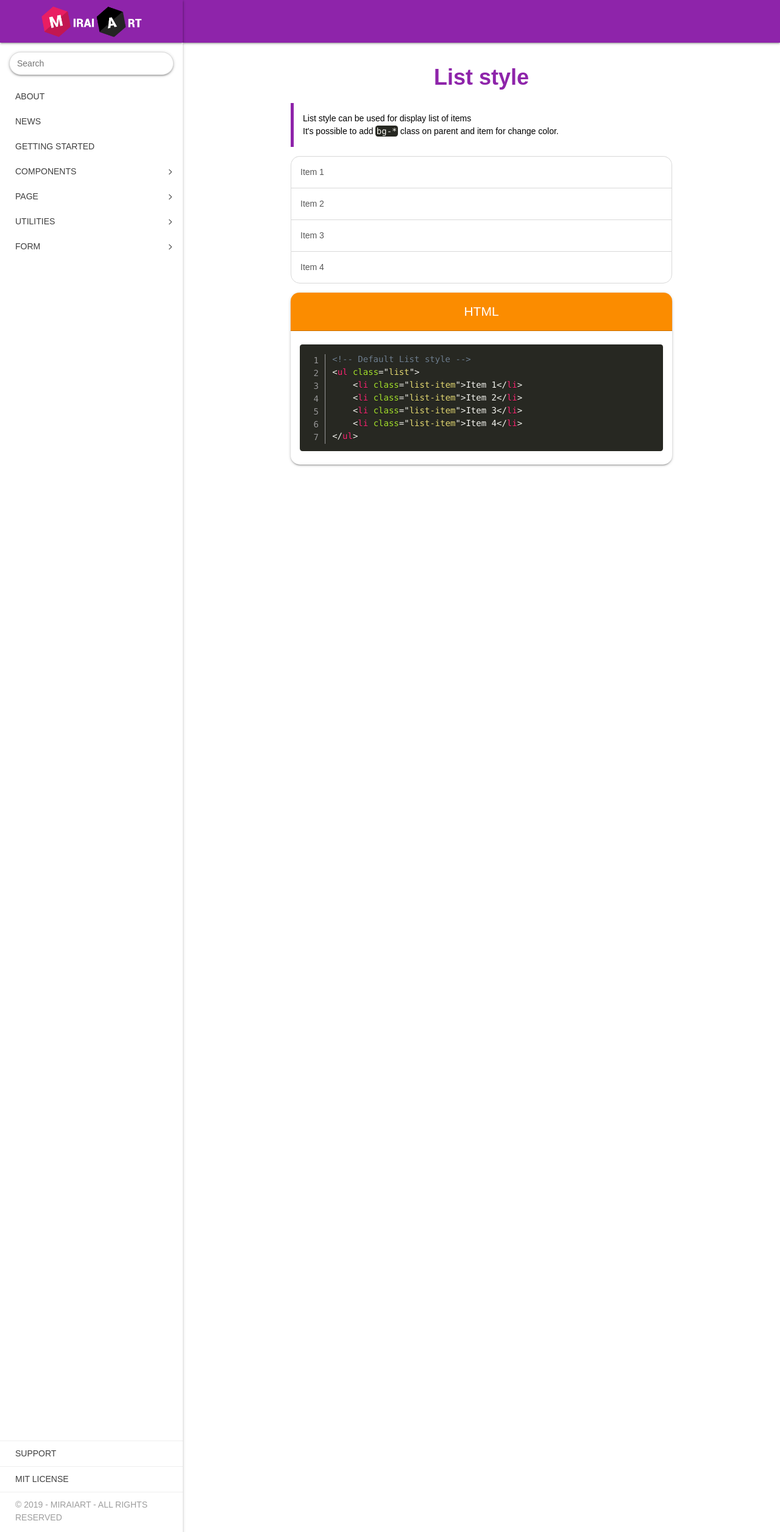
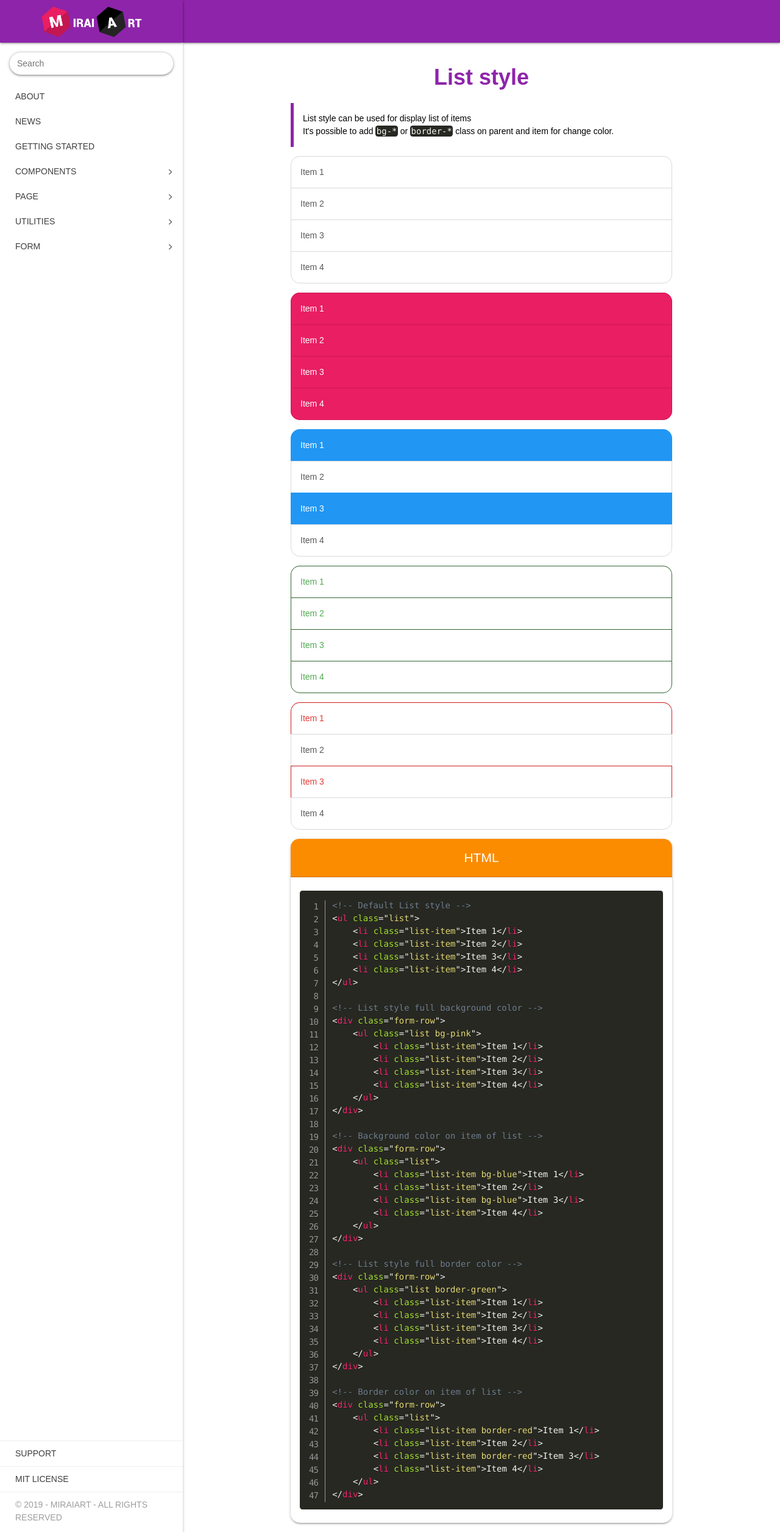
Before and after one commit to MiraiArt/miraiart.github.io, a Jekyll site: the page built from list-style.html, in a window 1280 px wide. Shown: the whole page at 61% size. Built offline with Jekyll 4.4.1, drawn with Linux system fonts in a browser that asks for light colours; nearby versions of some CDN libraries; comment, search, counter and statistics services are not loaded.

Commit message:
Update list-style.html

```diff
--- a/list-style.html
+++ b/list-style.html
@@ -8,7 +8,7 @@ title: "Component - List style"
 <div class="form-row">
     <blockquote class="blockquote border-purple">
         <p>List style can be used for display list of items</p>
-        <p>It's possible to add <code class="language-markup">bg-*</code> class on parent and item for change color.</p>
+        <p>It's possible to add <code class="language-markup">bg-*</code> or <code class="language-markup">border-*</code> class on parent and item for change color.</p>
     </blockquote>
 </div>
 
@@ -20,6 +20,43 @@ title: "Component - List style"
         <li class="list-item">Item 4</li>
     </ul>
 </div>
+
+<div class="form-row">
+    <ul class="list bg-pink">
+        <li class="list-item">Item 1</li>
+        <li class="list-item">Item 2</li>
+        <li class="list-item">Item 3</li>
+        <li class="list-item">Item 4</li>
+    </ul>
+</div>
+
+<div class="form-row">
+    <ul class="list">
+        <li class="list-item bg-blue">Item 1</li>
+        <li class="list-item">Item 2</li>
+        <li class="list-item bg-blue">Item 3</li>
+        <li class="list-item">Item 4</li>
+    </ul>
+</div>
+
+<div class="form-row">
+    <ul class="list border-green">
+        <li class="list-item">Item 1</li>
+        <li class="list-item">Item 2</li>
+        <li class="list-item">Item 3</li>
+        <li class="list-item">Item 4</li>
+    </ul>
+</div>
+
+<div class="form-row">
+    <ul class="list">
+        <li class="list-item border-red">Item 1</li>
+        <li class="list-item">Item 2</li>
+        <li class="list-item border-red">Item 3</li>
+        <li class="list-item">Item 4</li>
+    </ul>
+</div>
+
 
 <div class="form-row">
 
@@ -37,6 +74,46 @@ title: "Component - List style"
                         &lt;li class="list-item">Item 4&lt;/li>
                     &lt;/ul>
 
+                    &lt;!-- List style full background color -->
+                    &lt;div class="form-row">
+                        &lt;ul class="list bg-pink">
+                            &lt;li class="list-item">Item 1&lt;/li>
+                            &lt;li class="list-item">Item 2&lt;/li>
+                            &lt;li class="list-item">Item 3&lt;/li>
+                            &lt;li class="list-item">Item 4&lt;/li>
+                        &lt;/ul>
+                    &lt;/div>
+
+                    &lt;!-- Background color on item of list -->
+                    &lt;div class="form-row">
+                        &lt;ul class="list">
+                            &lt;li class="list-item bg-blue">Item 1&lt;/li>
+                            &lt;li class="list-item">Item 2&lt;/li>
+                            &lt;li class="list-item bg-blue">Item 3&lt;/li>
+                            &lt;li class="list-item">Item 4&lt;/li>
+                        &lt;/ul>
+                    &lt;/div>
+
+                    &lt;!-- List style full border color -->
+                    &lt;div class="form-row">
+                        &lt;ul class="list border-green">
+                            &lt;li class="list-item">Item 1&lt;/li>
+                            &lt;li class="list-item">Item 2&lt;/li>
+                            &lt;li class="list-item">Item 3&lt;/li>
+                            &lt;li class="list-item">Item 4&lt;/li>
+                        &lt;/ul>
+                    &lt;/div>
+
+                    &lt;!-- Border color on item of list -->
+                    &lt;div class="form-row">
+                        &lt;ul class="list">
+                            &lt;li class="list-item border-red">Item 1&lt;/li>
+                            &lt;li class="list-item">Item 2&lt;/li>
+                            &lt;li class="list-item border-red">Item 3&lt;/li>
+                            &lt;li class="list-item">Item 4&lt;/li>
+                        &lt;/ul>
+                    &lt;/div>
+
                 </code>
             </pre>
         </div>
```
